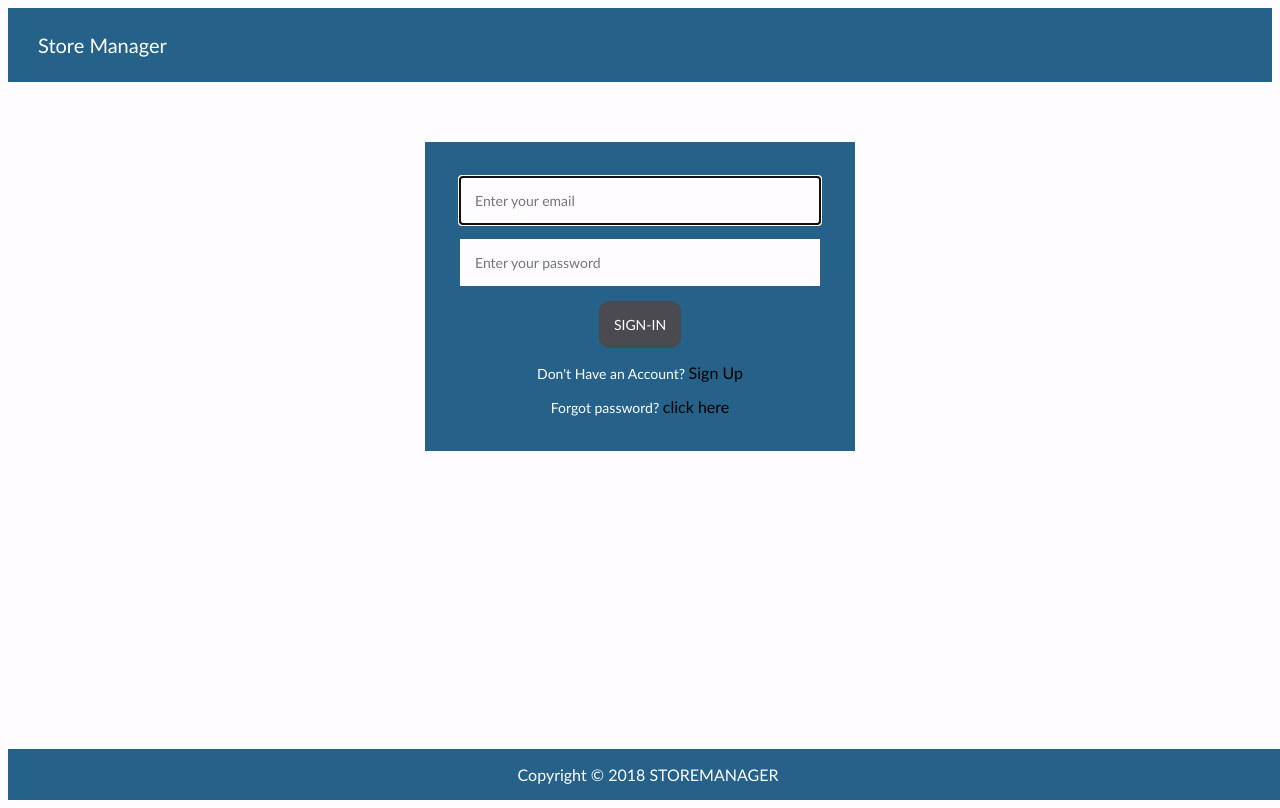
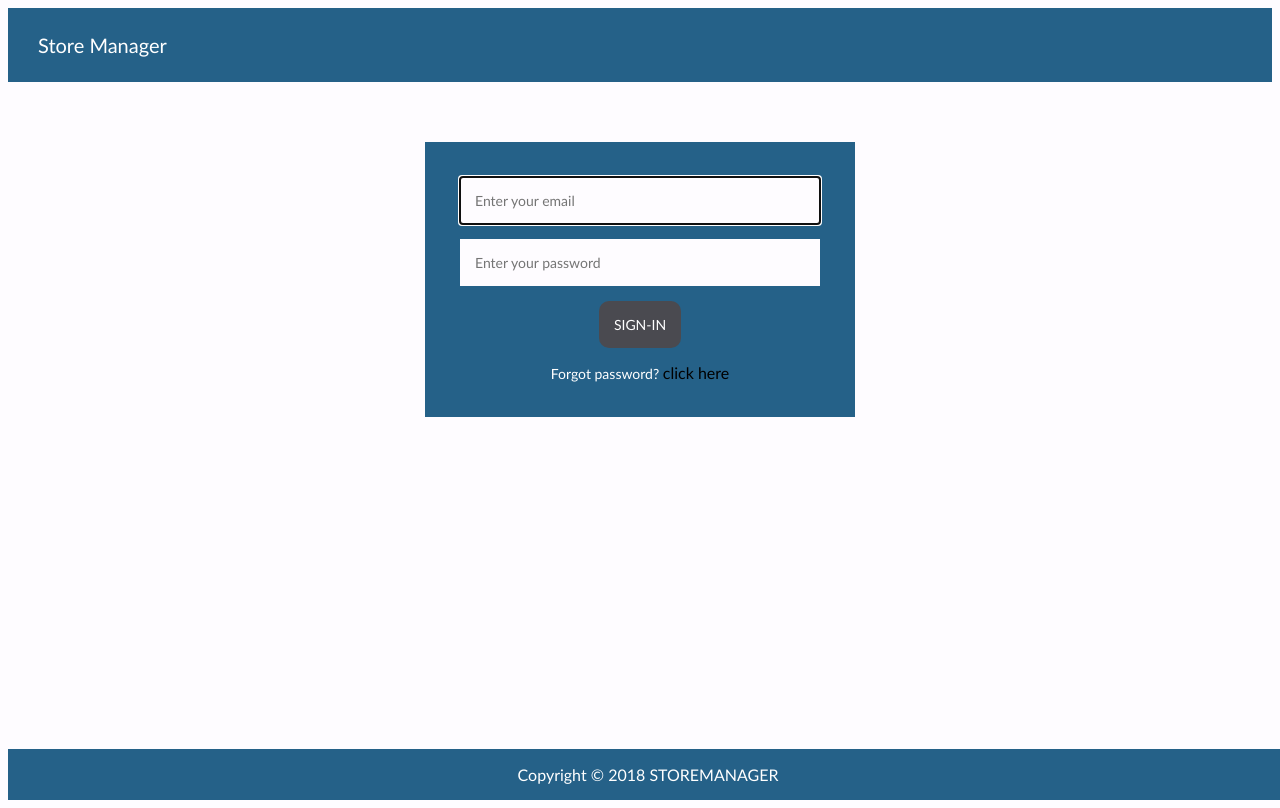
Before and after one commit to andrewhingah/storemanager4, a plain HTML site: page index.html in a window 1280 px wide. Drawn offline with Linux system fonts and the light colour scheme.

Commit message:
[Bug #161886579] Remove signup option from login page

```diff
--- a/index.html
+++ b/index.html
@@ -13,9 +13,7 @@
         <form class="this-form " id="login">
             <input type="email" id="email" placeholder="Enter your email" required autofocus/>
             <input type="password" id="password" placeholder="Enter your password" required/>
-            <!-- <button id="submit" type="submit"><a href="ui/home.html">sign-in</a></button> -->
             <button id="submit" type="submit">sign-in</a></button>
-            <p class="message">Don't Have an Account? <a href='ui/signup.html'>Sign Up</a></p>
             <p class="message"> Forgot password? <a href='#'>click here</a></p>
         </form>
         <p id="errorMessage"></p>
```
